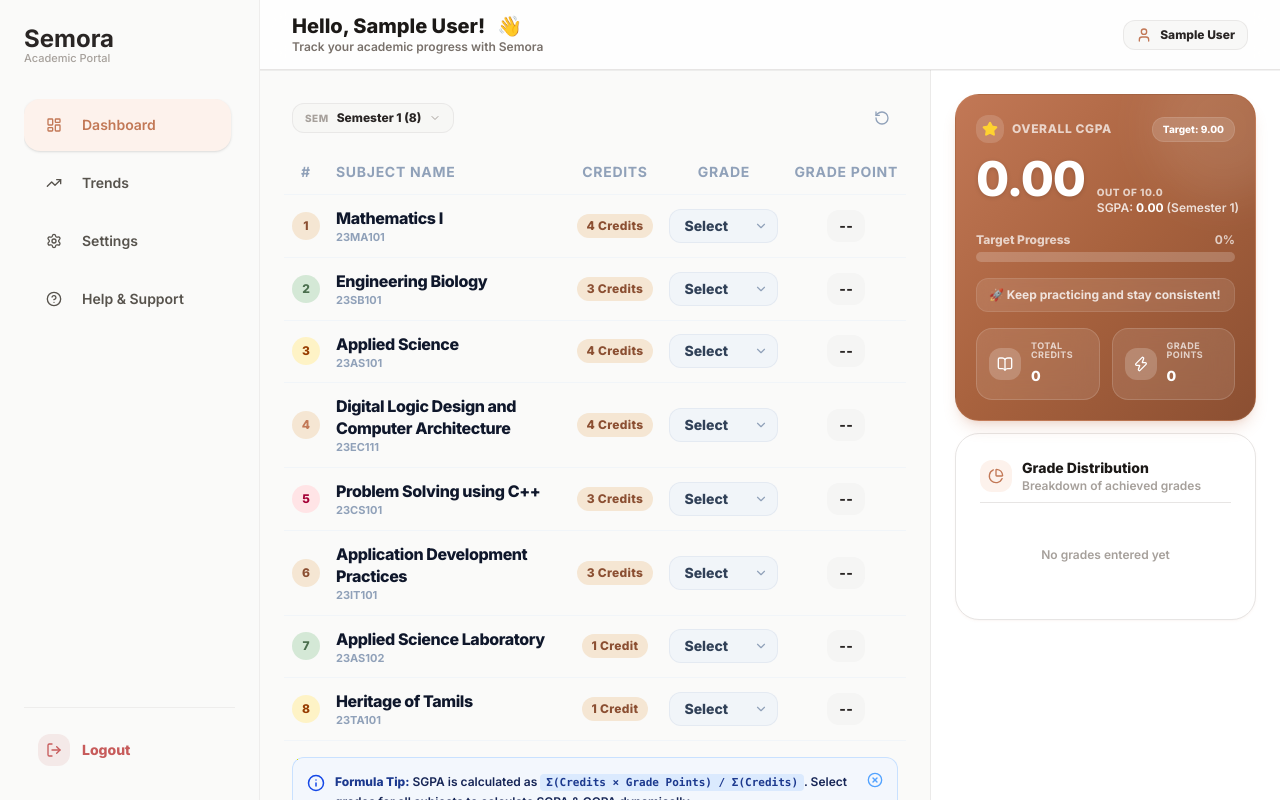
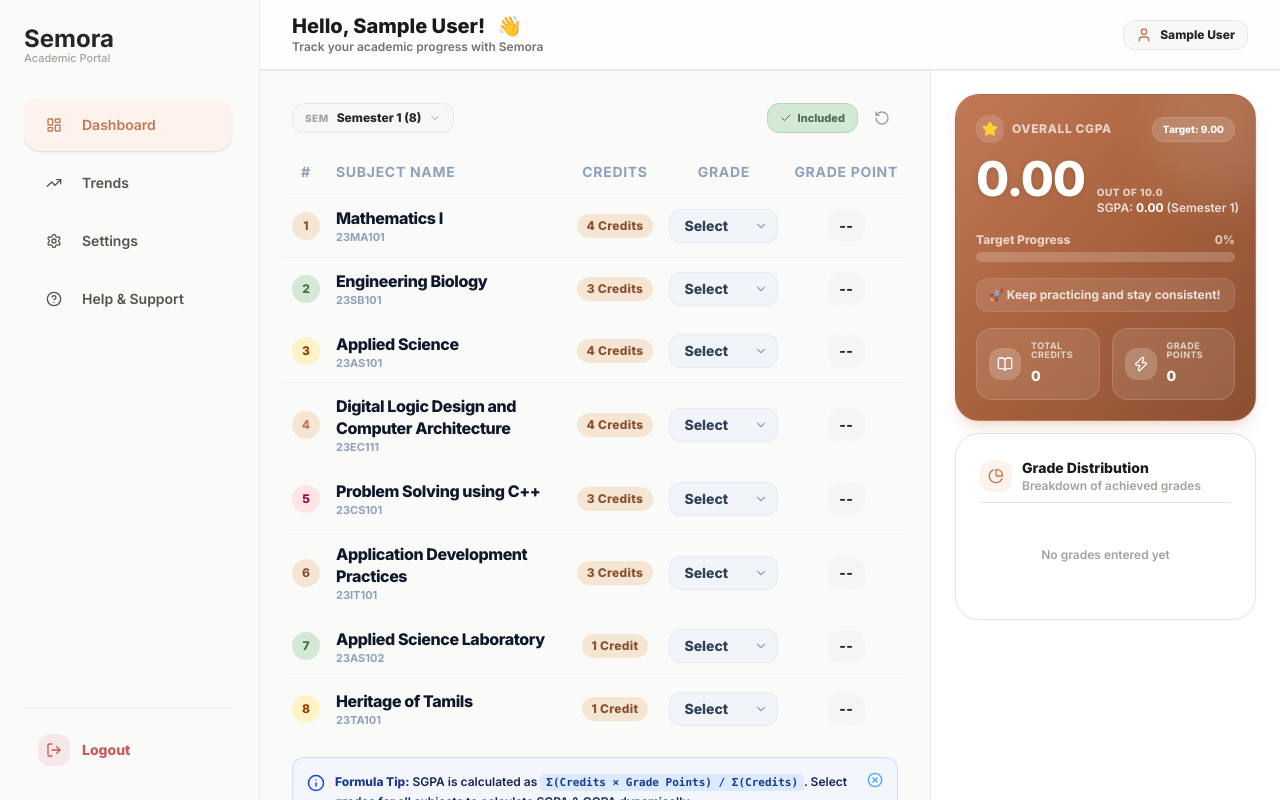
Before and after one commit to prakashseervi61/CGPA-CALC, a React (Vite) app: page /dashboard in a window 1280 px wide. Built offline with nearby package versions, Linux system fonts and the light colour scheme; sample sign-in values are in the browser's storage.

Commit message:
feat(dashboard): add semester include/exclude toggle for CGPA calculation
- Add handleToggleSemesterInclusion to DataContext
- Add styled toggle button showing Included/Excluded state
- Green when included, gray when excluded with amber warning banner

```diff
--- a/src/components/dashboard/SubjectTable.jsx
+++ b/src/components/dashboard/SubjectTable.jsx
@@ -1,5 +1,5 @@
 import { useState } from 'react';
-import { Info, XCircle, RotateCcw, ChevronDown, AlertTriangle } from 'lucide-react';
+import { Info, XCircle, RotateCcw, ChevronDown, AlertTriangle, Check } from 'lucide-react';
 import Badge from '../ui/Badge';
 import CustomSelect from '../ui/CustomSelect';
 import { useSesame } from '../../contexts/DataContext';
@@ -24,7 +24,8 @@ export default function SubjectTable() {
     semesters,
     handleUpdateCourse,
     gradePointsMap,
-    handleResetCurrentSemesterGrades
+    handleResetCurrentSemesterGrades,
+    handleToggleSemesterInclusion
   } = useSesame();
 
   const courses = activeSemester?.courses || [];
@@ -45,6 +46,20 @@ export default function SubjectTable() {
           }))}
         />
 
+        <div className="flex items-center gap-2">
+          <button
+            onClick={handleToggleSemesterInclusion}
+            className={`flex items-center gap-1.5 px-3 py-1.5 rounded-xl text-[11px] font-extrabold border transition-all duration-200 cursor-pointer
+              ${included
+                ? 'bg-[#D4E8D6] dark:bg-[#4A6E4D]/20 text-[#4A6E4D] dark:text-[#9AB89E] border-[#B8D4BB] dark:border-[#4A6E4D]/40 hover:bg-[#C2DBC5] dark:hover:bg-[#4A6E4D]/30'
+                : 'bg-stone-100 dark:bg-stone-700 text-stone-500 dark:text-stone-400 border-stone-200 dark:border-stone-600 hover:bg-stone-200 dark:hover:bg-stone-600'
+              }`}
+            title={included ? 'Exclude this semester from CGPA' : 'Include this semester in CGPA'}
+          >
+            {included ? <Check className="w-3 h-3" /> : <XCircle className="w-3 h-3" />}
+            {included ? 'Included' : 'Excluded'}
+          </button>
+
           <button
             onClick={() => setShowResetConfirm(true)}
             className="p-2 rounded-xl text-slate-400 hover:text-rose-500 hover:bg-rose-50 dark:hover:bg-rose-900/20 transition-all"
@@ -52,6 +67,7 @@ export default function SubjectTable() {
           >
             <RotateCcw className="w-4 h-4" />
           </button>
+        </div>
       </div>
 
       {/* Reset Confirmation Modal */}
--- a/src/contexts/DataContext.jsx
+++ b/src/contexts/DataContext.jsx
@@ -127,6 +127,14 @@ export const DataProvider = ({ children }) => {
     ));
   };
 
+  const handleToggleSemesterInclusion = () => {
+    setSemesters(prev => prev.map(s =>
+      s.id === currentSemesterId
+        ? { ...s, included: s.included === false ? true : false }
+        : s
+    ));
+  };
+
   // Persist semesters to localStorage whenever they change (per user)
   useEffect(() => {
     const key = user ? `cgpa_app_semesters_${user.studentId || user.id}` : 'cgpa_app_semesters';
@@ -156,7 +164,8 @@ export const DataProvider = ({ children }) => {
     overallCgpaCalculations,
     handleUpdateCourse,
     handleResetGrades,
-    handleResetCurrentSemesterGrades
+    handleResetCurrentSemesterGrades,
+    handleToggleSemesterInclusion
   }), [user, semesters, currentSemesterId, gradeScaleRules, gradePointsMap, activeSemester, semesterCalculations, overallCgpaCalculations]);
 
   return (
```
Lines whose indentation alone changed are shown as unchanged.
